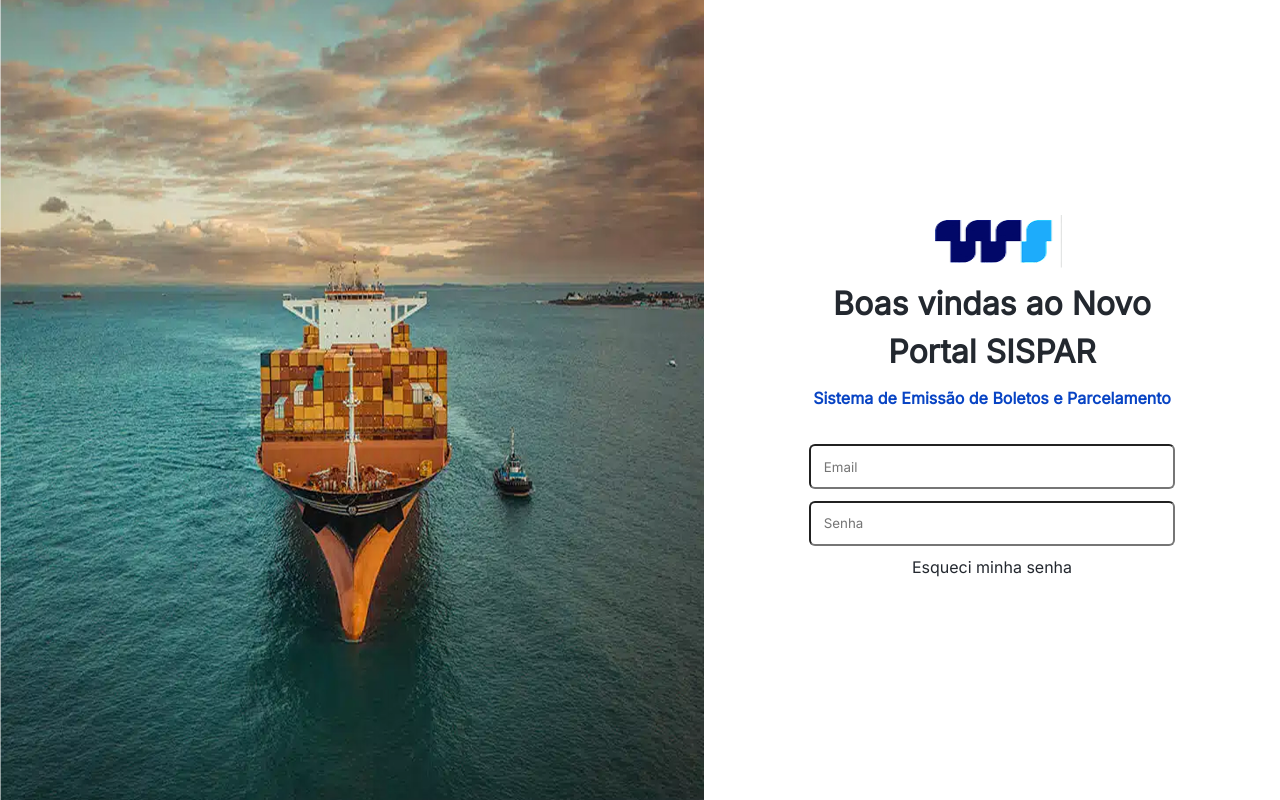
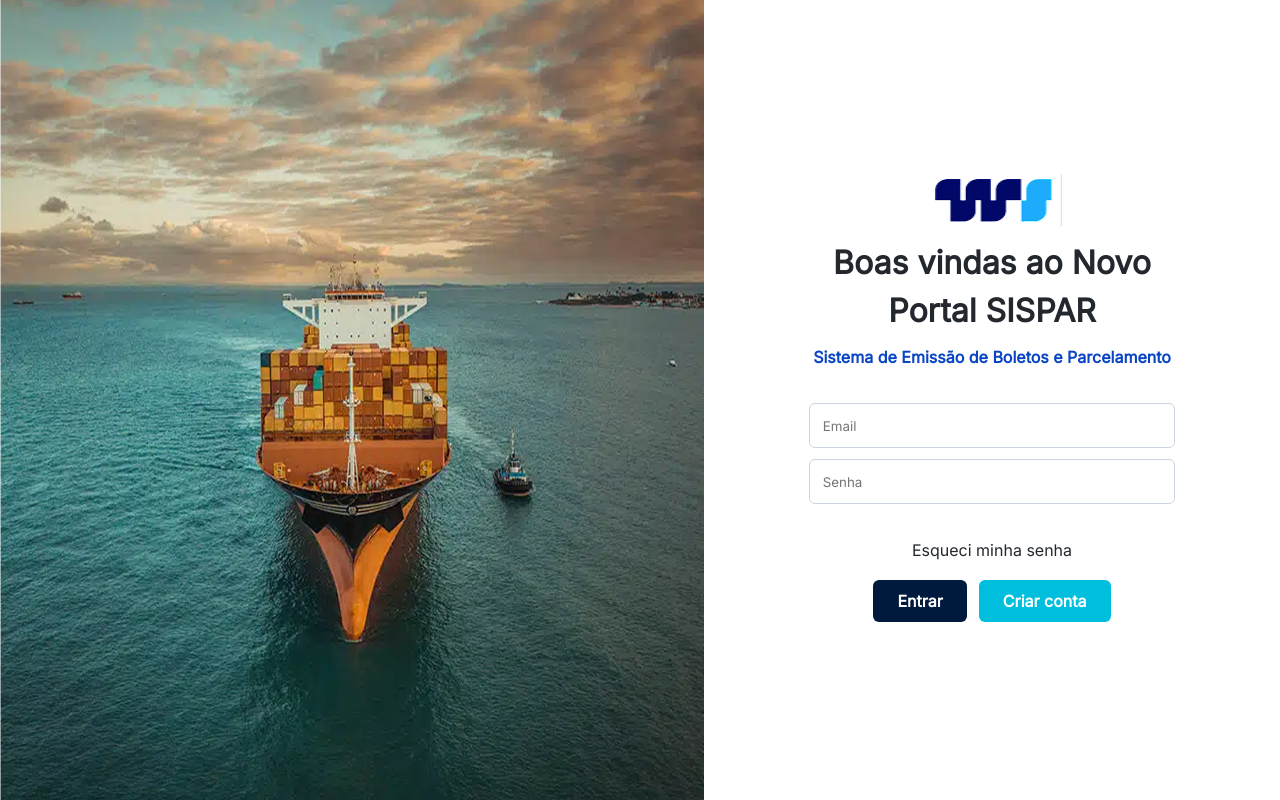
Before and after one commit to CarolineCDFreitas/projeto-sistema-reembolso-front, a Next.js app: page / in a window 1280 px wide. Built offline with nearby package versions, Linux system fonts and the light colour scheme.

Commit message:
feat: tela de login completa e funcional, com componentes de input e botão integrados

```diff
--- a/src/components/Button/Button.jsx
+++ b/src/components/Button/Button.jsx
@@ -1,7 +1,7 @@
 import { ButtonStyled } from "./ButtonStyled.jsx";
 
 /**
- * @param {Object} props
+ *
  * @param {string} props.buttonAction - Define o estilo e o comportamento do botão.
  *  Valores aceitos: "entrar", "criar", "editar", "limpar", "salvar", "excluir", "enviar", "fechar", "sair", "cancelar".
  *  Quando `buttonAction` for "cancelar" e o `place` for "modal", o botão será estilizado para o modal.
@@ -10,9 +10,14 @@ import { ButtonStyled } from "./ButtonStyled.jsx";
  * @returns {JSX.Element} - O componente Button estilizado e reutilizável.
  */
 
-function Button({ label, children, buttonAction, hasIcon, place }) {
+function Button({ label, children, buttonAction, hasIcon, place, ...props }) {
   return (
-    <ButtonStyled buttonAction={buttonAction} hasIcon={hasIcon} place={place}>
+    <ButtonStyled
+      buttonAction={buttonAction}
+      hasIcon={hasIcon}
+      place={place}
+      {...props}
+    >
       {children || label}
     </ButtonStyled>
   );
--- a/src/components/input/input.jsx
+++ b/src/components/input/input.jsx
@@ -1,32 +1,79 @@
 import {
-  LoginField,
   InputField,
-  TextField,
   InputArea,
-  Title,
-  Logo,
-  Paragraph,
   ForgotMyPassword,
+  ButtonField,
 } from "./inputStyle";
-import logo from "../../assets/logo.png";
-import Link from "next/link";
+import Button from "../Button/Button";
+
+import { zodResolver } from "@hookform/resolvers/zod";
+import { useForm } from "react-hook-form";
+import { z } from "zod";
 
 function Input() {
+  const schemas = {
+    email: z.string().email("Digite um email válido"),
+    senha: z.string().min(6, "A senha tem que ter no mínimo 6 dígitos"),
+  };
+
+  const {
+    register,
+    handleSubmit,
+    formState: { errors },
+    watch,
+  } = useForm({
+    resolver: zodResolver(z.object(schemas)),
+    mode: "onChange",
+  });
+
+  const [emailValue, senhaValue] = watch(["email", "senha"], ["", ""]);
+
+  const sending = (data) => {
+    console.log(data);
+  };
+
   return (
-    <LoginField>
-      <TextField>
-        <Logo src={logo} alt="logo da empresa Wilson" />
-        <Title> Boas vindas ao Novo Portal SISPAR</Title>
-        <Paragraph>Sistema de Emissão de Boletos e Parcelamento</Paragraph>
-      </TextField>
+    <>
+      <InputField
+        onSubmit={handleSubmit(sending)}
+        autoComplete="off"
+        id="login"
+      >
+        <InputArea
+          type="email"
+          placeholder="Email"
+          name="email"
+          {...register("email")}
+          hasError={!!errors.email && emailValue}
+        />
+        {errors.email && emailValue !== "" && (
+          <span>{errors.email.message}</span>
+        )}
+        <InputArea
+          type="password"
+          placeholder="Senha"
+          name="senha"
+          autoComplete="current-password"
+          {...register("senha")}
+          hasError={!!errors.senha && senhaValue}
+        />
+        {errors.senha && senhaValue !== "" && (
+          <span>{errors.senha.message}</span>
+        )}
+      </InputField>
 
-      <InputField>
-        <InputArea type="email" placeholder="Email" />
-        <InputArea type="text" placeholder="Senha" />
+      <ForgotMyPassword href="/"> Esqueci minha senha</ForgotMyPassword>
 
-        <ForgotMyPassword href="/"> Esqueci minha senha</ForgotMyPassword>
-      </InputField>
-    </LoginField>
+      <ButtonField>
+        <Button
+          label="Entrar"
+          buttonAction="entrar"
+          // type="submit"
+          // form="login"
+        />
+        <Button label="Criar conta" buttonAction="criar" />
+      </ButtonField>
+    </>
   );
 }
 
--- a/src/components/input/inputStyle.jsx
+++ b/src/components/input/inputStyle.jsx
@@ -1,29 +1,5 @@
 import styled from "@emotion/styled";
 import Link from "next/link";
-import Image from "next/image";
-
-export const LoginField = styled.section`
-  display: flex;
-  flex-direction: column;
-  align-items: center;
-  justify-content: center;
-  flex:1;
-  gap: 1rem;
-  padding: 0.75rem;
-  margin: 0 auto;
-  min-width: clamp(350px, 20vw, 550px);
-  /* border: 2px solid goldenrod; */
-
-  @media (max-width: 481px) {
-    width: 100%;
-    min-width: auto;
-  }
-
-`;
-
-export const Logo = styled(Image)`
-  width: 35%;
-`;
 
 export const InputArea = styled.input`
   margin-block-end: 0.7rem;
@@ -31,22 +7,26 @@ export const InputArea = styled.input`
   width: 22.925rem;
   padding: 0.75rem 0.825rem;
   border-radius: 0.375rem;
-
+  border: ${({ hasError }) =>
+    hasError ? "0.125rem solid #A60B2F" : "0.05rem solid #CBD4E1"};
 
   &::placeholder-shown {
     color: black;
   }
 
   &:hover {
-    border: 0.05rem solid #23282f;
+    border: ${({ hasError }) =>
+      hasError ? "0.125rem solid #A60B2F" : "0.05rem solid #23282f"};
     border-radius: 0.375rem;
   }
 
   &:focus,
   &:active {
-    outline: 0.255rem solid #cbd4e1;
-    outline-offset: 0.0450rem;
-    border: 0 solid #23282f;
+    outline: ${({ hasError }) =>
+      hasError ? " 0 solid transparent" : "0.255rem solid #cbd4e1"};
+    outline-offset: 0.045rem;
+    border: ${({ hasError }) =>
+      hasError ? "0.125rem solid #A60B2F" : "0 solid #23282f"};
     border-radius: 0.375rem;
   }
 `;
@@ -58,30 +38,6 @@ export const InputField = styled.form`
   padding: 0.5em;
 `;
 
-export const TextField = styled.div`
-  display: flex;
-  flex-direction: column;
-  align-items: center;
-  /* border: 2px solid darkcyan; */
-  max-width: 400px;
-`;
-
-export const Title = styled.h1`
-  font-size: 2rem;
-  font-weight: 700;
-  color: #23282f;
-  margin: 0.75rem;
-  text-align: center ;
-  line-height: 1.5;
-  /* border: 2px solid blue; */
-`;
-export const Paragraph = styled.p`
-  color: #0844c4;
-  font-size: 1rem;
-  font-weight: 700;
-  margin-block-end: 0.75rem;
-`;
-
 export const ForgotMyPassword = styled(Link)`
   text-decoration: none;
   color: #23282f;
@@ -89,3 +45,9 @@ export const ForgotMyPassword = styled(Link)`
   text-align: center;
   /* border: 2px solid darkkhaki; */
 `;
+
+export const ButtonField = styled.section`
+  display: flex;
+  gap: 0.75rem;
+  padding: 0.25em;
+`;
--- a/src/components/login/login.jsx
+++ b/src/components/login/login.jsx
@@ -1,14 +1,30 @@
-import { Container, ImageStyle } from "./loginStyle";
-import Input from "../input/input";
-import backgroundImage from "../../assets/backgroundLogin.png"
+import {
+  Container,
+  ImageStyle,
+  LoginField,
+  TextField,
+  Logo,
+  Title,
+  Paragraph,
+} from "./loginStyle";
+import Input from "../Input/input";
+import backgroundImage from "../../assets/backgroundLogin.png";
+import logo from "../../assets/logo.png";
 
 function Login() {
   return (
     <Container>
-      <ImageStyle src={backgroundImage} alt="Navio cargeiro" priority />
-      <Input/>
+      <ImageStyle src={backgroundImage} alt="Navio cargueiro" priority />
+      <LoginField>
+        <TextField>
+          <Logo src={logo} alt="logo da empresa Wilson" />
+          <Title> Boas vindas ao Novo Portal SISPAR</Title>
+          <Paragraph>Sistema de Emissão de Boletos e Parcelamento</Paragraph>
+        </TextField>
+        <Input />
+      </LoginField>
     </Container>
-  )
+  );
 }
 
 export default Login;
--- a/src/components/login/loginStyle.jsx
+++ b/src/components/login/loginStyle.jsx
@@ -34,4 +34,50 @@ export const ImageStyle = styled(Image)`
   }
 `;
 
+export const TextField = styled.div`
+  display: flex;
+  flex-direction: column;
+  align-items: center;
+  /* border: 2px solid darkcyan; */
+  max-width: 400px;
+`;
+
+export const LoginField = styled.section`
+  display: flex;
+  flex-direction: column;
+  align-items: center;
+  justify-content: center;
+  flex: 1;
+  gap: 1rem;
+  padding: 0.75rem;
+  margin: 0 auto;
+  min-width: clamp(350px, 20vw, 550px);
+  /* border: 2px solid goldenrod; */
+
+  @media (max-width: 481px) {
+    width: 100%;
+    min-width: auto;
+  }
+`;
+
+export const Logo = styled(Image)`
+  width: 35%;
+`;
+
+export const Title = styled.h1`
+  font-size: 2rem;
+  font-weight: 700;
+  color: #23282f;
+  margin: 0.75rem;
+  text-align: center;
+  line-height: 1.5;
+  /* border: 2px solid blue; */
+`;
+export const Paragraph = styled.p`
+  color: #0844c4;
+  font-size: 1rem;
+  font-weight: 700;
+  margin-block-end: 0.75rem;
+`;
+
 // clip-path para cortar um pouco do topo da imagem e transforma translateY(height) para ajustar a imagem porque clip-path apenas corta, mas o espaço vazio fica.
```
